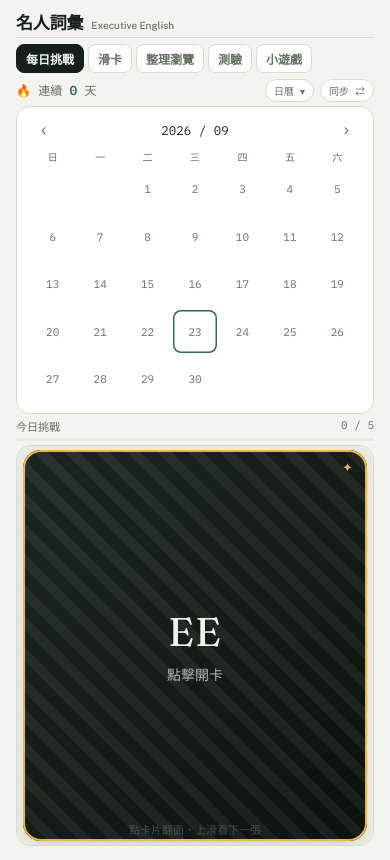
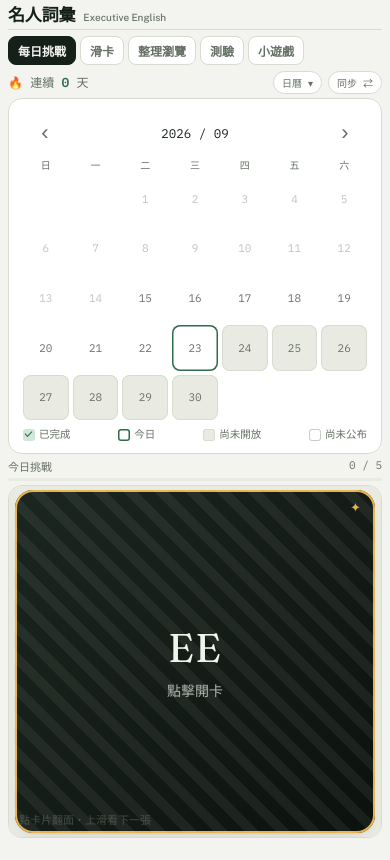
Before and after one commit to ioksengtan/celebrities, a website: page products/general-vocab/executive-english.html in a window 390 px wide. Both pictures are taken after a click on the button "日曆 ▾". Drawn offline with nearby package versions, Linux system fonts and the light colour scheme.

Commit message:
Executive English calendar parity and mobile thin fixes
Executive English daily calendar matches Keynote Lexicon glanceability; CEFR filters and daily-card controls cleaned up on mobile.

```diff
--- a/products/general-vocab/executive-english.html
+++ b/products/general-vocab/executive-english.html
@@ -145,18 +145,21 @@
   }
   .mode-toggle button.active{ background: var(--ink); color: var(--bg); border-color: var(--ink); }
 
-  #filters{ display: flex; flex-direction: column; gap: 10px; }
-  .filter-row{ display: flex; flex-wrap: wrap; gap: 8px; align-items: center; }
+  #filters{ display: flex; flex-direction: column; gap: 10px; min-width: 0; }
+  .filter-row{ display: flex; flex-wrap: wrap; gap: 8px; align-items: center; min-width: 0; }
   .filter-row .label{
     font-family: "IBM Plex Mono", monospace; font-size: 10.5px; text-transform: uppercase;
     letter-spacing: 0.08em; color: var(--muted); width: 64px; flex: none;
+  }
+  #cefr-chips, #speaker-chips{
+    display: flex; flex-wrap: wrap; gap: 8px; flex: 1 1 0; min-width: 0;
   }
   .chip{
     font-family: "IBM Plex Mono", monospace;
     font-size: 12.5px; padding: 6px 12px; border-radius: 999px;
     border: 1px solid var(--line); background: var(--surface); color: var(--muted);
     cursor: pointer; user-select: none; transition: border-color .15s, color .15s, background .15s;
-    line-height: 1.2;
+    line-height: 1.2; display: inline-flex; align-items: center; white-space: nowrap;
   }
   .chip:hover{ border-color: var(--accent); color: var(--ink); }
   .chip.active{
@@ -342,22 +345,73 @@
     width: 100%; max-width: 420px; background: var(--surface); border: 1px solid var(--line);
     border-radius: 14px; padding: 12px 14px;
   }
-  .cal-header{ display: flex; align-items: center; justify-content: space-between; margin-bottom: 8px; }
-  .cal-header button{ background: none; border: none; font-size: 16px; color: var(--muted); cursor: pointer; padding: 2px 10px; }
-  .cal-header button:hover{ color: var(--accent); }
+  .cal-header{ display: flex; align-items: center; justify-content: space-between; margin-bottom: 2px; }
+  .cal-header button{
+    background: none; border: none; font-size: 22px; line-height: 1; color: var(--muted);
+    cursor: pointer; min-width: 44px; min-height: 44px; padding: 0 8px; border-radius: 12px;
+    display: inline-flex; align-items: center; justify-content: center;
+  }
+  .cal-header button:hover,
+  .cal-header button:focus-visible{ color: var(--accent); background: var(--surface-2); }
   #cal-month-label{ font-size: 12.5px; color: var(--ink); }
   .cal-grid{ display: grid; grid-template-columns: repeat(7, 1fr); gap: 4px; }
   .cal-dow{ font-size: 10px; text-align: center; color: var(--muted); }
   .cal-cell{
+    position: relative;
     aspect-ratio: 1; display: flex; align-items: center; justify-content: center;
     border-radius: 8px; font-size: 11px; color: var(--muted); font-family: "IBM Plex Mono", monospace;
   }
-  .cal-cell.done{ background: var(--accent); color: var(--accent-ink); font-weight: 600; }
+  .cal-cell.done{ background: var(--accent-soft); color: var(--ink); font-weight: 600; }
+  .cal-cell.done::after{
+    content: "";
+    position: absolute;
+    top: 4px;
+    right: 4px;
+    width: 7px;
+    height: 4px;
+    border-left: 1.5px solid var(--good);
+    border-bottom: 1.5px solid var(--good);
+    transform: rotate(-45deg);
+    pointer-events: none;
+  }
   .cal-cell.today{ box-shadow: inset 0 0 0 1.5px var(--accent); }
+  .cal-cell.locked{ background: var(--surface-2); color: var(--muted); box-shadow: inset 0 0 0 1px var(--line); }
+  .cal-cell.unscheduled{ color: color-mix(in srgb, var(--muted) 42%, transparent); }
   .cal-cell.viewing:not(.today){ box-shadow: inset 0 0 0 1.5px var(--ink); }
   .cal-cell.clickable{ cursor: pointer; }
   .cal-cell.clickable:hover:not(.done){ color: var(--ink); background: var(--surface-2); }
   .cal-cell.empty{ visibility: hidden; }
+  .cal-legend{
+    display: flex;
+    flex-wrap: nowrap;
+    justify-content: space-between;
+    gap: 6px;
+    margin: 8px 0 0;
+    font-size: 10.5px;
+    line-height: 1.2;
+    color: var(--muted);
+    white-space: nowrap;
+  }
+  .cal-legend > span{ display: inline-flex; align-items: center; gap: 4px; min-width: 0; }
+  .lg{
+    width: 12px; height: 12px; border-radius: 3px; flex: none; position: relative;
+    box-sizing: border-box;
+  }
+  .lg-done{ background: var(--accent-soft); }
+  .lg-done::after{
+    content: "";
+    position: absolute;
+    top: 2px;
+    left: 2px;
+    width: 6px;
+    height: 3px;
+    border-left: 1.5px solid var(--good);
+    border-bottom: 1.5px solid var(--good);
+    transform: rotate(-45deg);
+  }
+  .lg-today{ box-shadow: inset 0 0 0 1.5px var(--accent); }
+  .lg-locked{ background: var(--surface-2); box-shadow: inset 0 0 0 1px var(--line); }
+  .lg-unscheduled{ box-shadow: inset 0 0 0 1px color-mix(in srgb, var(--muted) 35%, transparent); }
   .feed-empty{
     width: 100%; max-width: 420px; text-align: center; color: var(--muted);
     background: var(--surface); border: 1px solid var(--line); border-radius: 16px;
@@ -592,6 +646,7 @@
   @media (max-width: 480px){
     html{ -webkit-text-size-adjust: 100%; }
     body{
+      margin: 0;
       padding: 6px 8px;
       padding-top: max(6px, env(safe-area-inset-top, 0px));
       padding-bottom: max(6px, env(safe-area-inset-bottom, 0px));
@@ -626,9 +681,13 @@
     .titleblock h1 .product-en{ display: inline; font-size: 10px; margin-top: 0; }
     .titleblock p,
     .stats{ display: none; }
-    .toolbar{ flex: none; gap: 4px; margin-bottom: 6px; }
+    .toolbar{ flex: none; gap: 4px; margin-bottom: 6px; min-width: 0; }
     .mode-toggle{ gap: 4px; }
     .mode-toggle button{ padding: 5px 9px; font-size: 12px; }
+    .filter-row{ align-items: center; }
+    .filter-row .label{ width: auto; }
+    #cefr-chips{ flex-basis: 100%; }
+    #cefr-chips .chip, #speaker-chips .chip{ padding: 6px 9px; font-size: 12px; }
     #feed-panel.active,
     #daily-panel.active{
       flex: 1 1 auto;
@@ -636,7 +695,7 @@
       gap: 4px;
       width: 100%;
     }
-    .daily-top, .daily-progress-row, .feed-progress, #calendar-wrap, #sync-wrap, #daily-empty{
+    .daily-top, .daily-progress-row, .feed-progress, #calendar-wrap, #sync-wrap, #daily-empty, #daily-complete{
       flex: none;
       max-width: none;
     }
@@ -654,6 +713,14 @@
       height: auto;
       min-height: 0;
       border-radius: 14px;
+    }
+    #daily-panel .feed-card-wrap .face{ padding-bottom: 40px; }
+    #daily-panel .share-btn{ bottom: 8px; right: 8px; }
+    #daily-panel .feed-hint{
+      left: 10px;
+      right: 96px;
+      bottom: 10px;
+      text-align: left;
     }
     .feed-slide{ padding: 4px 6px; }
     .feed-card-wrap{ width: 100%; height: 100%; }
@@ -715,7 +782,7 @@
       </div>
       <div class="filter-row">
         <span class="label">講者</span>
-        <div id="speaker-chips" style="display:flex; flex-wrap:wrap; gap:8px;"></div>
+        <div id="speaker-chips"></div>
       </div>
     </div>
   </div>
@@ -735,6 +802,12 @@
         <button id="cal-next" aria-label="下個月">›</button>
       </div>
       <div class="cal-grid" id="cal-grid"></div>
+      <div class="cal-legend" aria-label="日曆圖例">
+        <span><span class="lg lg-done" aria-hidden="true"></span>已完成</span>
+        <span><span class="lg lg-today" aria-hidden="true"></span>今日</span>
+        <span><span class="lg lg-locked" aria-hidden="true"></span>尚未開放</span>
+        <span><span class="lg lg-unscheduled" aria-hidden="true"></span>尚未公布</span>
+      </div>
     </div>
     <div id="sync-wrap" hidden>
       <p class="sync-lead">連續天數存在這台裝置的瀏覽器裡，換裝置不會自動同步。匯出代碼貼到另一台裝置，或反過來貼別台裝置的代碼進來，就能把進度合併。</p>
@@ -1757,20 +1830,32 @@ function renderCalendar(){
   const todayS = todayStr();
   for (let day = 1; day <= daysInMonth; day++){
     const dateStr = y + "-" + String(m+1).padStart(2,"0") + "-" + String(day).padStart(2,"0");
+    const done = !!dailyRecord[dateStr];
+    const scheduled = hasScheduledPack(dateStr);
     const clickable = canViewDailyDate(dateStr);
+    const isToday = dateStr === todayS;
     const el = document.createElement("div");
     el.className = "cal-cell"
-      + (dailyRecord[dateStr] ? " done" : "")
-      + (dateStr === todayS ? " today" : "")
+      + (done ? " done" : "")
+      + (isToday ? " today" : "")
       + (dateStr === viewingDate ? " viewing" : "")
-      + (clickable ? " clickable" : "");
-    el.textContent = dailyRecord[dateStr] ? "✓" : String(day);
+      + (clickable ? " clickable" : "")
+      + (!clickable && dateStr > todayS && scheduled ? " locked" : "")
+      + (!clickable && !scheduled ? " unscheduled" : "");
+    el.textContent = String(day);
+    const labels = [day + "日"];
+    if (done) labels.push("已完成");
+    if (isToday) labels.push("今日");
+    else if (!clickable && dateStr > todayS && scheduled) labels.push("尚未開放");
+    else if (!clickable && !scheduled) labels.push("尚未公布");
+    el.setAttribute("aria-label", labels.join("，"));
     if (clickable){
-      el.title = dateStr === todayS ? "查看今日挑戰" : "查看這天的挑戰";
+      const viewLabel = isToday ? "查看今日挑戰" : "查看這天的挑戰";
+      el.title = done ? ("已完成・" + viewLabel) : viewLabel;
       el.addEventListener("click", ()=> renderDaily(dateStr));
-    } else if (dateStr > todayS && hasScheduledPack(dateStr)){
+    } else if (dateStr > todayS && scheduled){
       el.title = "尚未開放";
-    } else if (!hasScheduledPack(dateStr)){
+    } else if (!scheduled){
       el.title = "尚未公布";
     }
     grid.appendChild(el);
```
